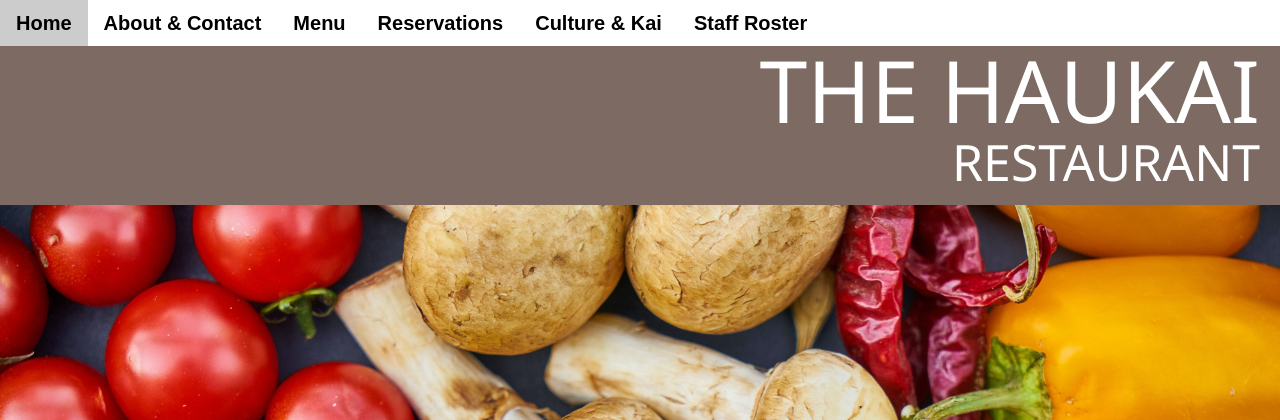
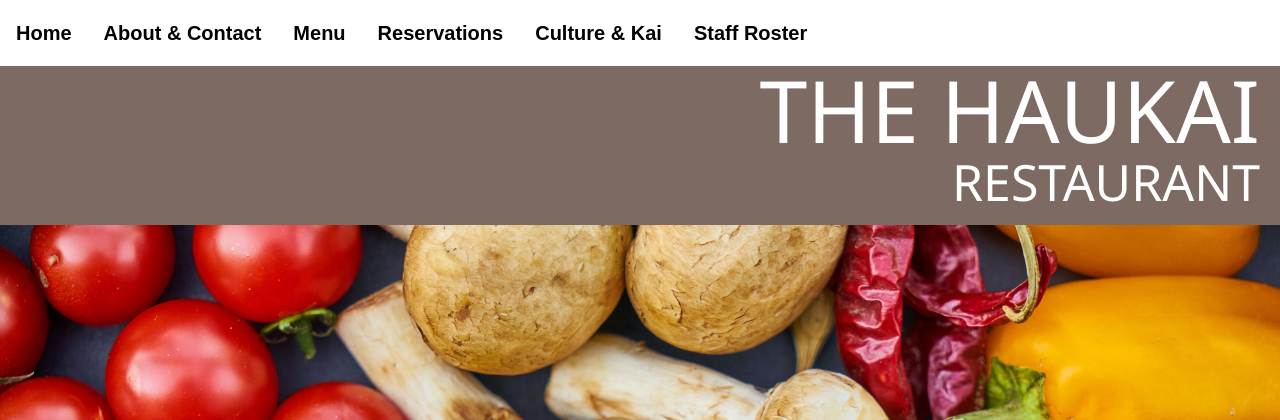
Before and after one commit to AdelTljrd/haukai.github.io, a PHP site: page /menu/menu.html in a window 1280 px wide. Shown: the top 420 px of the page. Run offline with PHP 8.4, Linux system fonts and the light colour scheme.

Commit message:
Adding padding to navigation bar

```diff
--- a/css/styles.css
+++ b/css/styles.css
@@ -7,6 +7,8 @@
   font-family: Arial, Helvetica, sans-serif;
   font-weight: bold;
   font-size: 20px;
+  padding-top: 10px;
+  padding-bottom: 10px;
 }
 #navbar a:hover, #demo a:hover {
   text-decoration: none;
```
